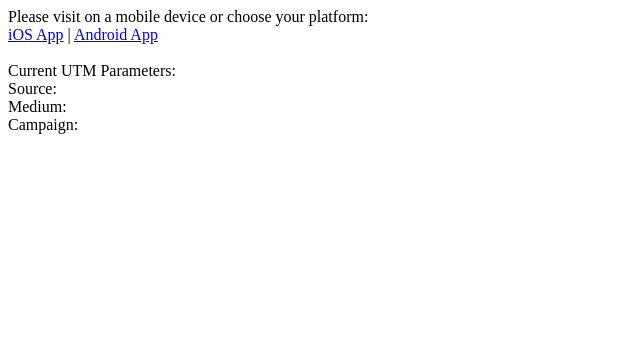
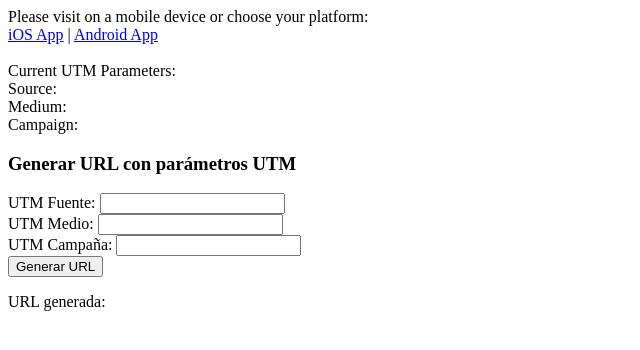
Before and after one commit to alfredosbpay/salcoapp-download-redirect, a plain HTML site: page index.html in a window 1280 px wide. Shown: the whole page, without its empty margins (0-640 px from the left). Drawn offline with Linux system fonts and the light colour scheme.

Commit message:
generador urls

```diff
--- a/index.html
+++ b/index.html
@@ -74,6 +74,37 @@
             `Campaign: ${getUrlParams().utm_campaign}`
         );
       }
+
+      // Function to generate URL with UTM parameters
+      function generateUrl() {
+        const utmSource = document.getElementById("utm_source").value;
+        const utmMedium = document.getElementById("utm_medium").value;
+        const utmCampaign = document.getElementById("utm_campaign").value;
+
+        const baseUrl = window.location.origin + window.location.pathname;
+        const urlParams = new URLSearchParams({
+          utm_source: utmSource,
+          utm_medium: utmMedium,
+          utm_campaign: utmCampaign,
+        });
+
+        const finalUrl = `${baseUrl}?${urlParams.toString()}`;
+        document.getElementById("generated_url").textContent = finalUrl;
+        document.getElementById("generated_url").href = finalUrl;
+      }
     </script>
+
+    <div>
+      <h3>Generar URL con parámetros UTM</h3>
+      <label for="utm_source">UTM Fuente:</label>
+      <input type="text" id="utm_source" name="utm_source" /><br />
+      <label for="utm_medium">UTM Medio:</label>
+      <input type="text" id="utm_medium" name="utm_medium" /><br />
+      <label for="utm_campaign">UTM Campaña:</label>
+      <input type="text" id="utm_campaign" name="utm_campaign" /><br />
+      <button onclick="generateUrl()">Generar URL</button>
+      <p>URL generada:</p>
+      <a id="generated_url" target="_blank"></a>
+    </div>
   </body>
 </html>
```
